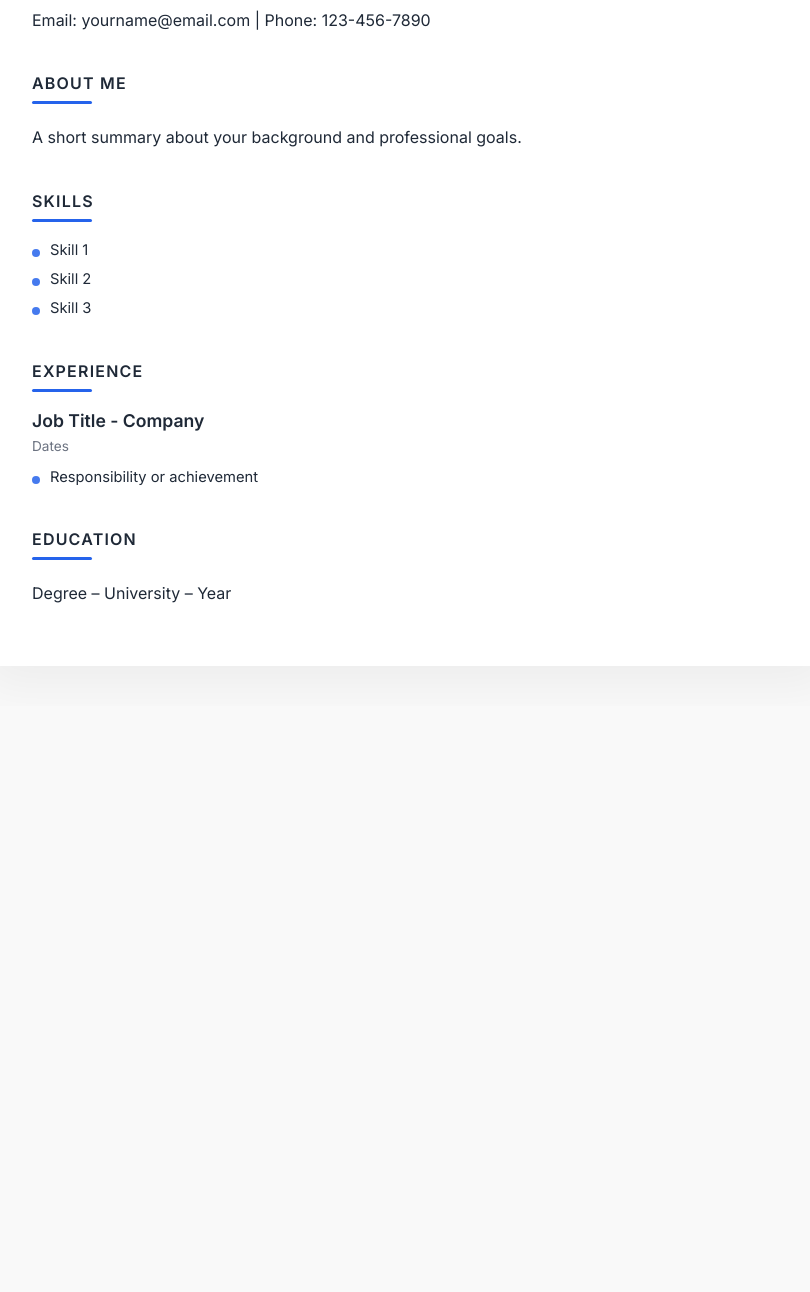
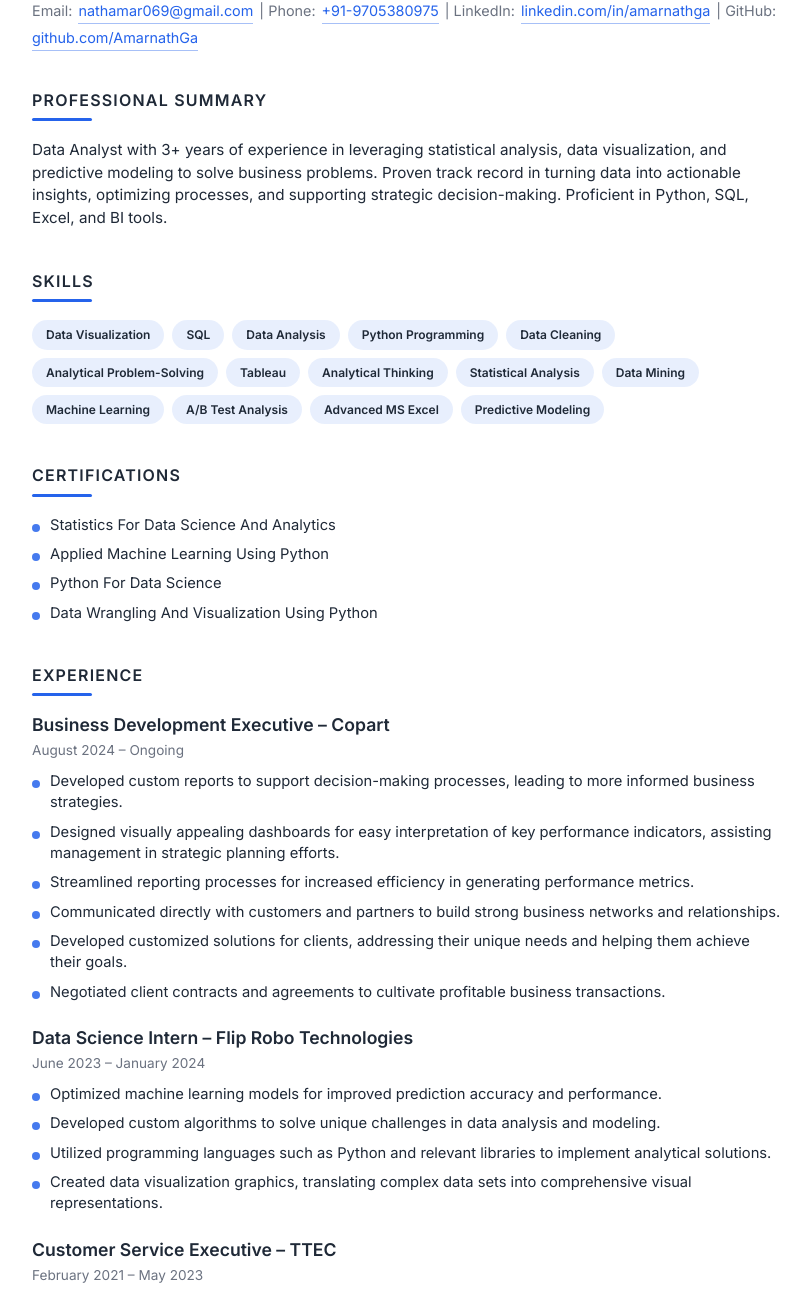
Before and after one commit to AmarnathGa/AmarnathGa.github.io, a plain HTML site: page index.html in a window 1280 px wide. Shown: the part 129-1421 px from the top of the page, without its empty margins (233-1043 px from the left). Before the commit the page ends 835 px from the top, so only its background shows below. Drawn offline with Linux system fonts and the light colour scheme.

Commit message:
index.html

```diff
--- a/index.html
+++ b/index.html
@@ -1,35 +1,116 @@
 <!DOCTYPE html>
 <html lang="en">
 <head>
-  <meta charset="UTF-8">
-  <meta name="viewport" content="width=device-width, initial-scale=1">
-  <title>Your Name - Resume</title>
-  <link rel="stylesheet" href="style.css">
+  <meta charset="UTF-8" />
+  <meta name="viewport" content="width=device-width, initial-scale=1" />
+  <title>Amarnath Ga – Data Analyst Resume</title>
+  <link rel="stylesheet" href="style.css" />
 </head>
 <body>
   <div class="container">
-    <h1>Your Name</h1>
-    <p>Email: yourname@email.com | Phone: 123-456-7890</p>
+    <header>
+      <h1>Amarnath Ga</h1>
+      <p class="contact" aria-label="Contact information">
+        Email: <a href="mailto:nathamar069@gmail.com">nathamar069@gmail.com</a> |
+        Phone: <a href="tel:+919705380975">+91-9705380975</a> |
+        LinkedIn: <a href="https://linkedin.com/in/amarnathga" target="_blank" rel="noopener noreferrer">linkedin.com/in/amarnathga</a> |
+        GitHub: <a href="https://github.com/AmarnathGa" target="_blank" rel="noopener noreferrer">github.com/AmarnathGa</a>
+      </p>
+    </header>
 
-    <h2>About Me</h2>
-    <p>A short summary about your background and professional goals.</p>
+    <section class="summary">
+      <h2>Professional Summary</h2>
+      <p>
+        Data Analyst with 3+ years of experience in leveraging statistical analysis, data visualization, and predictive modeling to solve business problems. Proven track record in turning data into actionable insights, optimizing processes, and supporting strategic decision-making. Proficient in Python, SQL, Excel, and BI tools.
+      </p>
+    </section>
 
+    <section>
       <h2>Skills</h2>
+      <ul class="tag-list">
+        <li>Data Visualization</li>
+        <li>SQL</li>
+        <li>Data Analysis</li>
+        <li>Python Programming</li>
+        <li>Data Cleaning</li>
+        <li>Analytical Problem-Solving</li>
+        <li>Tableau</li>
+        <li>Analytical Thinking</li>
+        <li>Statistical Analysis</li>
+        <li>Data Mining</li>
+        <li>Machine Learning</li>
+        <li>A/B Test Analysis</li>
+        <li>Advanced MS Excel</li>
+        <li>Predictive Modeling</li>
+      </ul>
+    </section>
+
+    <section>
+      <h2>Certifications</h2>
       <ul>
-      <li>Skill 1</li>
-      <li>Skill 2</li>
-      <li>Skill 3</li>
+        <li>Statistics For Data Science And Analytics</li>
+        <li>Applied Machine Learning Using Python</li>
+        <li>Python For Data Science</li>
+        <li>Data Wrangling And Visualization Using Python</li>
       </ul>
+    </section>
 
+    <section>
       <h2>Experience</h2>
-    <h3>Job Title - Company</h3>
-    <p>Dates</p>
+
+      <article class="experience-block">
+        <header>
+          <h3>Business Development Executive – Copart</h3>
+          <p><time datetime="2024-08">August 2024</time> – Ongoing</p>
+        </header>
         <ul>
-      <li>Responsibility or achievement</li>
+          <li>Developed custom reports to support decision-making processes, leading to more informed business strategies.</li>
+          <li>Designed visually appealing dashboards for easy interpretation of key performance indicators, assisting management in strategic planning efforts.</li>
+          <li>Streamlined reporting processes for increased efficiency in generating performance metrics.</li>
+          <li>Communicated directly with customers and partners to build strong business networks and relationships.</li>
+          <li>Developed customized solutions for clients, addressing their unique needs and helping them achieve their goals.</li>
+          <li>Negotiated client contracts and agreements to cultivate profitable business transactions.</li>
         </ul>
+      </article>
 
+      <article class="experience-block">
+        <header>
+          <h3>Data Science Intern – Flip Robo Technologies</h3>
+          <p><time datetime="2023-06">June 2023</time> – <time datetime="2024-01">January 2024</time></p>
+        </header>
+        <ul>
+          <li>Optimized machine learning models for improved prediction accuracy and performance.</li>
+          <li>Developed custom algorithms to solve unique challenges in data analysis and modeling.</li>
+          <li>Utilized programming languages such as Python and relevant libraries to implement analytical solutions.</li>
+          <li>Created data visualization graphics, translating complex data sets into comprehensive visual representations.</li>
+        </ul>
+      </article>
+
+      <article class="experience-block">
+        <header>
+          <h3>Customer Service Executive – TTEC</h3>
+          <p><time datetime="2021-02">February 2021</time> – <time datetime="2023-05">May 2023</time></p>
+        </header>
+        <ul>
+          <li>Developed custom reports to support decision-making processes, leading to more informed business strategies.</li>
+          <li>Designed visually appealing dashboards for easy interpretation of key performance indicators, assisting management in strategic planning efforts.</li>
+          <li>Streamlined reporting processes for increased efficiency in generating performance metrics.</li>
+          <li>Communicated directly with customers and partners to build strong business networks and relationships.</li>
+          <li>Developed customized solutions for clients, addressing their unique needs and helping them achieve their goals.</li>
+          <li>Negotiated client contracts and agreements to cultivate profitable business transactions.</li>
+        </ul>
+      </article>
+    </section>
+
+    <section>
       <h2>Education</h2>
-    <p>Degree – University – Year</p>
+      <ul>
+        <li>PG in Data Science And Machine Learning – Data Trained – March 2024</li>
+        <li>Bachelor In Commerce – Osmania University – March 2018</li>
+        <li>12th – Kendriya Vidyalaya Sangathan – March 2014</li>
+        <li>10th – Kendriya Vidyalaya Sangathan – March 2012</li>
+      </ul>
+    </section>
   </div>
 </body>
 </html>
```
Lines whose indentation alone changed are shown as unchanged.
